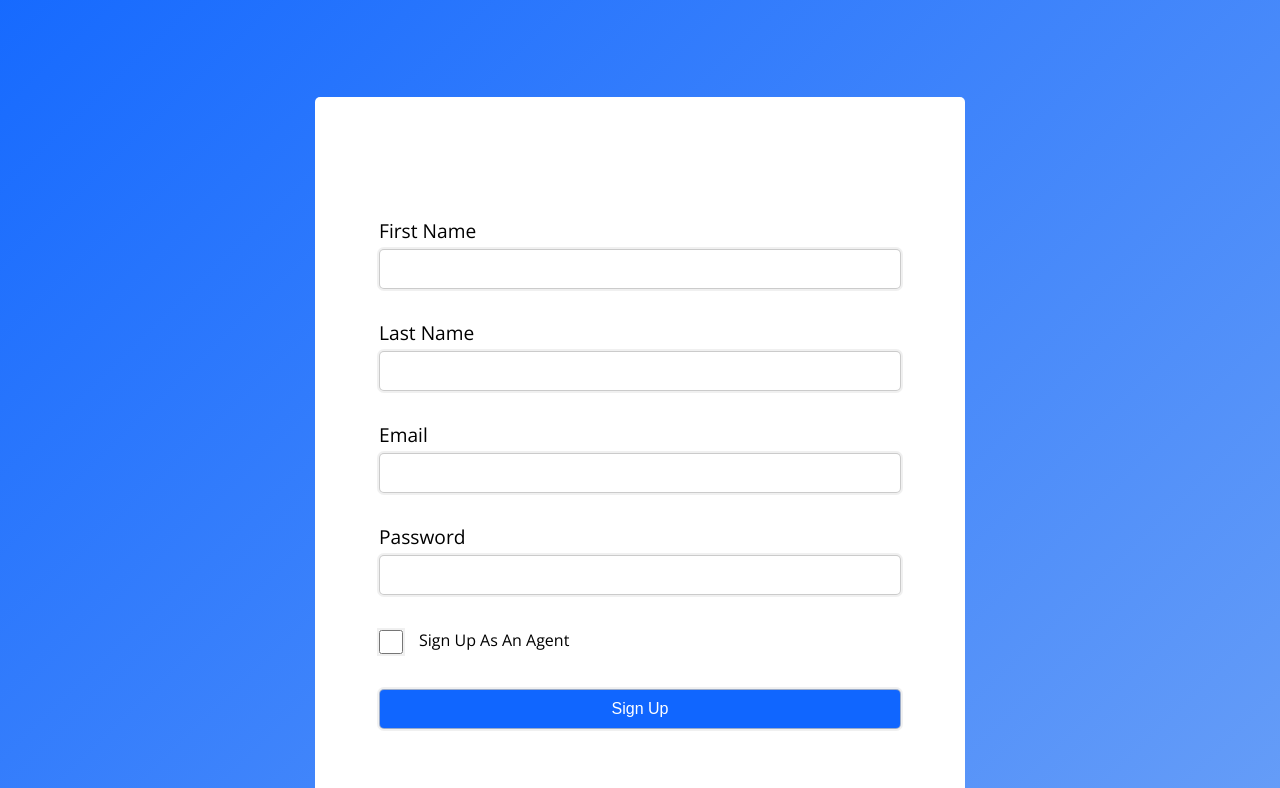
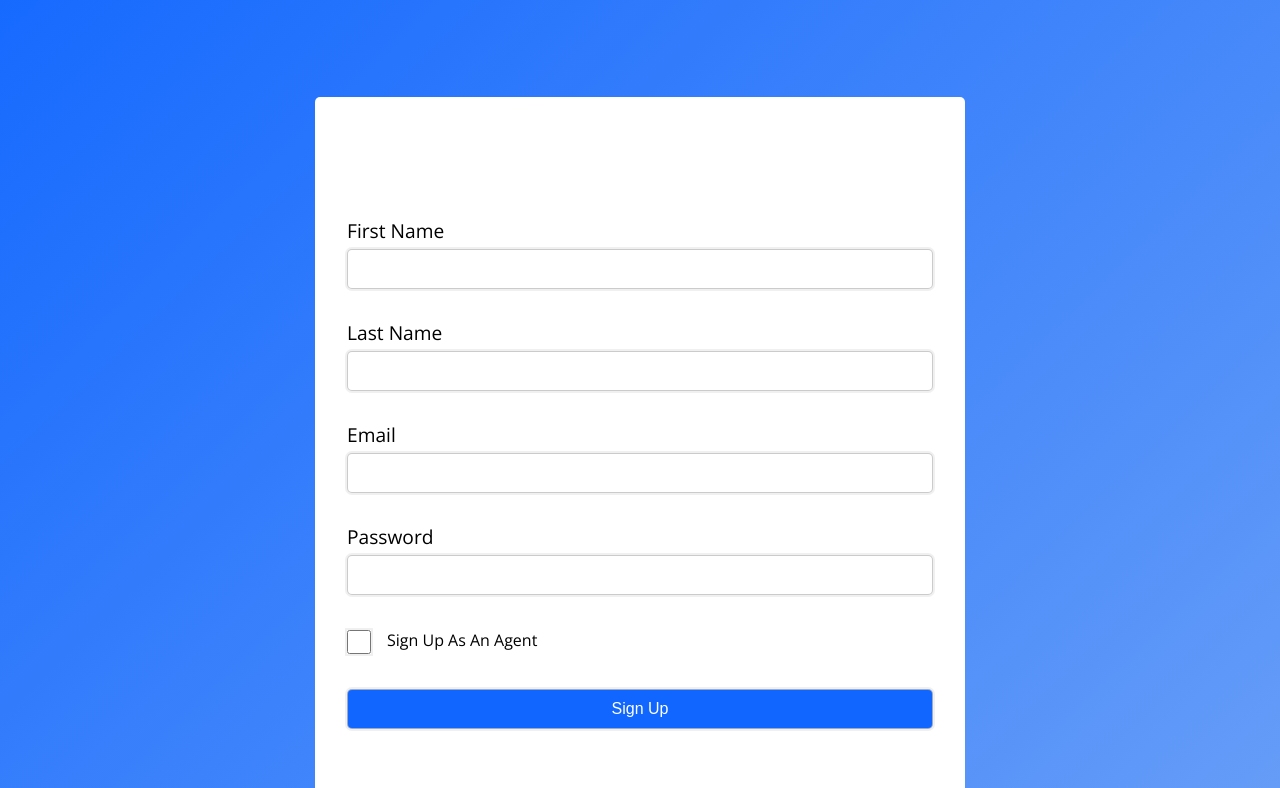
Before and after one commit to Qausim/PropertyPro-lite, a plain HTML site: page UI/signup.html in a window 1280 px wide. Shown: the part 164-952 px from the top of the page. Drawn offline with nearby package versions, Linux system fonts and the light colour scheme.

Commit message:
refactor(form styles): refactor form style reusablity
[Start #166857368]

```diff
--- a/UI/css/auth_form_styles.css
+++ b/UI/css/auth_form_styles.css
@@ -5,90 +5,11 @@
 }
 
 .auth-form {
-    position: relative;
-    background: #fff;
-    margin: 0 auto;
-    margin-top: 100px;
-    display: flex;
-    width: 80%;
-    flex-direction: column;
-    align-items: center;
-    padding-left: var(--content-padding-medium);
-    padding-right: var(--content-padding-medium);
-    justify-content: center;
     padding-top: 120px;
     padding-bottom: 120px;
-    border-radius: 5px;
-    max-width: 650px;
-    box-sizing: border-box;
 }
 
-.auth-form .error-msg {
-    color: #dd2c00;
-    position: absolute;
-    top: 60px;
-    left: var(--content-padding-medium);
-    max-width: 80%;
-}
-
-.auth-form formgroup {
-    width: 100%;
-}
-
-.auth-form formgroup + formgroup {
-    margin-top: 30px;
-}
-
-.auth-form label, .auth-form input {
-    display: block;
-}
-
-.auth-form label {
-    font-size: 1.2em;
-    font-weight: 500;
-}
-
-.auth-form input {
-    margin-top: 5px;
-    border: #bebebecc 1px solid;
-    box-shadow: 0 0 0 2px #8e8e8e22;
-    outline: none;
-    font-size: 1em;
-}
-
-.auth-form input[required]:focus {
-    border: #5DADE2 1px solid;
-}
-
-.auth-form input {
-    margin-top: 5px;
-    border: #bebebecc 1px solid;
-    box-shadow: 0 0 0 2px #8e8e8e22;
-    outline: none;
-    font-size: 1em;
-}
-
-.auth-form input[required]:focus {
-    border: #5DADE2 1px solid;
-}
-
-.auth-form input[required], .auth-form input[type='submit'] {
-    width: 100%;
-    height: 40px;
-    border-radius: 5px;
-    padding: 0 5px;
-    box-sizing: border-box;
-}
-
-.auth-form input[type='submit'] {
-    background: var(--primary-color);
-}
-
-.auth-form input[type='submit']:hover {
-    cursor: pointer;
-}
-
-.no-display {
+.no-display { /* refactor */
     display: none;
 }
 
--- a/UI/css/listed_properties.css
+++ b/UI/css/listed_properties.css
@@ -1,3 +1,8 @@
+/* ===============================
+
+    SIDEBAR SECTION
+
+================================*/
 aside {
     position: fixed;
     background-color: #262542;
@@ -5,6 +10,10 @@ aside {
     width: 0px;
     transition: width 0.2s ease;
     z-index: 2;
+}
+
+.user-options nav ol {
+    list-style-type: none;
 }
 
 .user-options li:first-child {
@@ -20,10 +29,6 @@ footer {
 
 .user-options p {
     font-size: 0.8em;
-}
-
-.user-options nav ol {
-    list-style-type: none;
 }
 
 .user-options .active {
@@ -103,57 +108,54 @@ a {
     transform: rotate(90deg);
 }
 
+/* =========================
+
+    CONTENT SECTION
+
+========================== */
 .contents {
     padding: var(--content-padding-small);
-    width: 90%;
+    width: 100%;
     display: flex;
     flex-direction: column;
     align-items: center;
     margin: 0 auto;
+    box-sizing: border-box;
 }
 
+    /* =======================
 
-/* refactor */
+        SEARCH FORM
 
+    ========================== */
     .search-wrapper {
-    width: 80%;
+        width: 90%;
     }
 
-form {
+    .search-wrapper form {
         width: 100%;
-    display: flex;
         justify-content: center;
     }
 
-input {
-    margin-top: 5px;
-    border: #bebebecc 1px solid;
-    box-shadow: 0 0 0 2px #8e8e8e22;
-    outline: none;
-    font-size: 1em;
+    .search-wrapper input {
         display: inline-block;
-    height: 40px;
-    border-radius: 5px;
-    padding: 0 5px;
-    box-sizing: border-box;
-    width: 60%;
-    justify-self: center;
+        width: 80%;
+        margin-top: 0;
     }
 
-input[type='submit'] {
-    text-transform: capitalize;
-    background: var(--primary-color);
+    .search-wrapper input[type='submit'] {
         width: 30%;
         max-width: 150px;
         margin-left: 10px;
     }
 
-input:focus {
-    border: #5DADE2 1px solid;
-}
+    /* ==========================
 
+            PROPERTY LIST
+
+    ========================== */
     .contents .properties-wrapper {
-    margin-top: 20px;
+        margin-top: 30px;
         display: flex;
         flex-direction: column;
         width: 100%;
@@ -183,9 +185,13 @@ input:focus {
     .properties .img-wrapper {
         justify-self: center;
         align-self: center;
-    width: 250px;
-    height: 200px;
         padding: 20px;
+    }
+
+    .properties .img-wrapper img {
+        width: 100%;
+        display: block;
+        margin: 0 auto;
     }
 
     .properties .text-wrapper {
@@ -203,24 +209,54 @@ input:focus {
         margin-top: 20px;
     }
 
-.properties .img-wrapper img {
-    width: 100%;
-    display: block;
-    margin: 0 auto;
+
+    /* ==================================
+
+           PROPERTY DETAIL
+
+    ================================== */
+
+    .property-details-wrapper {
+        width: 80%;
+        max-width: 800px;
+        box-shadow: 0 0 0 2px #8e8e8e88;
+        padding: 20px;
+        margin-bottom: 40px;
     }
 
+    .details {
+        width: 100%;
+        display: flex;
+        flex-direction: column;
+        align-items: center;
+    }
 
-/* ================
-    property detail
-   ================
-*/
+    .property-details-wrapper .status {
+        font-weight: 600;
+    }
 
-.prev-img, .next-img {
+    .property-details-wrapper .img-wrapper {
+        padding: 40px;
+        width: 80%;
+        max-width: 600px;
+        margin: 0 auto;
+        display: flex;
+        align-items: center;
+    }
+
+    .details .img-wrapper > div {
         height: 50px;
         width: 40px;
         position: relative;
         display: flex;
-    justify-content: center;
+    }
+
+    .prev-img {
+        justify-content: flex-start;
+    }
+
+    .next-img {
+        justify-content: flex-end;
     }
 
     .prev-img div, .next-img div {
@@ -230,32 +266,34 @@ input:focus {
         top: 0;
         left: 0;
         z-index: 1;
-    cursor: pointer;
     }
 
-.details-wrapper {
-    width: 100%;
-    display: flex;
-    flex-direction: column;
-    align-items: center;
+    .property-details-wrapper h2 + p {
+        margin-top: 20px;
+        font-size: 1em;
     }
 
-.details-wrapper .buttons {
+
+    .property-details-wrapper .price {
+        margin-top: 20px;
+    }
+
+    .property-details-wrapper .description {
+        margin-top: 20px;
+        line-height: 1.4em;
+        font-size: 1em;
+    }
+
+    .property-details-wrapper .img-wrapper img {
+        display: block;
+        width: 80%;
+        margin: 0 auto;
+    }
+
+    .details .buttons {
         display: flex;
         justify-content: space-around;
-    width: 60%;
-}
-
-.property-details-wrapper {
-    width: 80%;
-    max-width: 800px;
-    box-shadow: 0 0 0 2px #8e8e8e88;
-    padding: 20px;
-    margin-bottom: 40px;
-}
-
-.property-details-wrapper .status {
-    font-weight: 600;
+        width: 100%;
     }
 
     .property-location-wrapper {
@@ -286,35 +324,6 @@ input:focus {
         margin-right: 10px;
     }
 
-.property-details-wrapper h2 + p {
-    margin-top: 20px;
-    font-size: 1em;
-}
-
-.property-details-wrapper .img-wrapper {
-    padding: 40px;
-    width: 80%;
-    max-width: 600px;
-    margin: 0 auto;
-    display: flex;
-    align-items: center;
-}
-
-.property-details-wrapper .price {
-    margin-top: 20px;
-}
-
-.property-details-wrapper .description {
-    margin-top: 20px;
-    line-height: 1.4em;
-    font-size: 1em;
-}
-
-.property-details-wrapper .img-wrapper img {
-    display: block;
-    width: 80%;
-    margin: 0 auto;
-}
 
     .agent-details-wrapper .header,
     .property-details-wrapper .title {
@@ -375,10 +384,8 @@ div.no-display {
     }
 
     .delete-btn {
-    background: #cf3226;
+        background: var(--warning-color);
     }
-
-
 
 /* =======================
         DELETE MODAL
@@ -462,51 +469,8 @@ div.no-display {
     width: 100%;
 }
 
-
 form.property-form {
-    position: relative;
-    background: #fff;
-    margin: 0 auto;
-    padding-top: 100px;
-    width: 80%;
-    display: flex;
-    flex-direction: column;
-    padding-left: var(--content-padding-medium);
-    padding-right: var(--content-padding-medium);
     margin-bottom: 100px;
-    max-width: 650px;
-    box-sizing: border-box;
-}
-
-
-.property-form formgroup {
-    display: block;
-    width: 100%;
-}
-
-.property-form formgroup + formgroup {
-    margin-top: 30px;
-}
-
-.property-form input, .property-form label,
-.property-form textarea {
-    display: block;
-}
-
-.property-form label {
-    font-size: 1.2em;
-    font-weight: 500;
-    text-transform: capitalize;
-}
-
-.property-form input, .property-form textarea {
-    margin-top: 5px;
-    border: #bebebecc 1px solid;
-    box-shadow: 0 0 0 2px #8e8e8e22;
-    outline: none;
-    font-size: 1em;
-    max-width: unset;
-    margin-left: unset;
 }
 
 label::after {
@@ -536,46 +500,12 @@ label[for="description"]::after {
     padding: 0;
 }
 
-.property-form input:required:focus, .property-form textarea:focus {
-    border: #5DADE2 1px solid;
-}
-
-.property-form input:required, input[type="submit"], .property-form textarea {
-    width: 100%;
-    height: 40px;
-    border-radius: 5px;
-    padding: 0 5px;
-    box-sizing: border-box;
-}
-
 .property-form textarea {
     height: 150px;
     padding: 5px;
     font-family: "Open sans", sans-serif;
     resize: none;
 }
-
-.property-form input[type='submit'] {
-    background: var(--primary-color);
-    width: 100%;
-}
-
-.property-form input[type='submit']:hover {
-    cursor: pointer;
-}
-
-.property-form .error-msg {
-    color: #dd2c00;
-    position: absolute;
-    top: 60px;
-    left: var(--content-padding-medium);
-    max-width: 80%;
-}
-
- .property-form .no-display {
-     display: none;
-}
-
 
 @media screen and (min-width: 768px) {
     .contents {
@@ -593,6 +523,10 @@ label[for="description"]::after {
         width: 300px;
         min-width: 300px;
     }
+
+    .details .buttons {
+        width: 60%;
+    }
 }
 
 @media screen and (min-width: 1025px) {
@@ -607,11 +541,7 @@ label[for="description"]::after {
     .contents-wrapper {
         position: relative;
         left: 250px;
-        width: calc(100% - 378px);
-    }
-
-    .top-bar {
-        width: 100%;
+        width: calc(100% - 250px);
     }
 
     .contents {
@@ -619,7 +549,7 @@ label[for="description"]::after {
         align-items: flex-start;
     }
 
-    form {
+    .search-wrapper form {
         justify-content: flex-start;
     }
 
--- a/UI/css/universal.css
+++ b/UI/css/universal.css
@@ -7,6 +7,7 @@
     --content-padding-small: 16px;
     --headers-font-family: 'Merriweather', serif;
     --body-font-family: "Open Sans", sans-serif;
+    --warning-color: #cf3226;
 }
 
 * {
@@ -70,8 +71,92 @@ footer p {
     letter-spacing: 0.08em;
 }
 
-.hover-pointer-cursor {
+a:hover, button:hover, .button:hover,
+input[type='checkbox']:hover, input[type='submit'] {
     cursor: pointer;
+}
+
+
+/* ==========================
+
+    FORMS
+
+   ==========================
+    */
+form {
+    display: flex;
+}
+
+form:not(#search-form) {
+    position: relative;
+    background: #fff;
+    margin: 0 auto;
+    margin-top: 100px;
+    width: 80%;
+    flex-direction: column;
+    align-items: center;
+    padding-left: var(--content-padding-medium);
+    padding-right: var(--content-padding-medium);
+    justify-content: center;
+    border-radius: 5px;
+    max-width: 650px;
+    box-sizing: border-box;
+}
+
+form .no-display {
+    display: none;
+}
+
+form input, label, formgroup, textarea {
+    display: block;
+}
+
+form input, form textarea {
+    margin-top: 5px;
+    border: #bebebecc 1px solid;
+    box-shadow: 0 0 0 2px #8e8e8e22;
+    outline: none;
+    font-size: 1em;
+    height: 40px;
+    width: 100%;
+    border-radius: 5px;
+    padding: 0 5px;
+    box-sizing: border-box;
+}
+
+input[type='submit'] {
+    background: var(--primary-color);
+}
+
+label {
+    font-size: 1.2em;
+    font-weight: 500;
+    text-transform: capitalize;
+}
+
+formgroup {
+    width: 100%;
+}
+
+formgroup + formgroup {
+    margin-top: 30px;
+}
+
+form .error-msg {
+    color: #dd2c00;
+    position: absolute;
+    top: 60px;
+    left: var(--content-padding-medium);
+    max-width: 80%;
+}
+
+input[required]:focus {
+    border: #5DADE2 1px solid;
+}
+
+.top-bar {
+    box-sizing: border-box;
+    width: 100%;
 }
 
 .top-bar nav ul {
--- a/UI/js/listed_properties.js
+++ b/UI/js/listed_properties.js
@@ -309,7 +309,7 @@ const renderPropertyDetails = property => {
     const agent = users.find(el => el.userId === property.agentId);
     const userOwnsAd = agent.userId === currentUser.userId;
     const markup = `
-        <div class="details-wrapper">
+        <div class="details">
             <div class="property-details-wrapper">
                 <h2 class="title">${property.title}</h2>
                 <div class="status-wrapper">
@@ -325,12 +325,12 @@ const renderPropertyDetails = property => {
                 </div>
                 <div class="img-wrapper">
                     <div class="prev-img">
-                        <div></div>
+                        <div class="button"></div>
                         <object data="./images/arrow_back.svg" type="image/svg+xml"></object>
                     </div>
                     <img src="${propertyImageList[currentPropertyImageIndex]}" alt="${property.title}">
                     <div class="next-img">
-                        <div></div>
+                        <div class="button"></div>
                         <object data="./images/arrow_forward.svg" type="image/svg+xml"></object>
                     </div>
                 </div>
```
Also changed, not shown: UI/css/signup.css (line endings or trailing spaces). Lines whose indentation alone changed are shown as unchanged.
